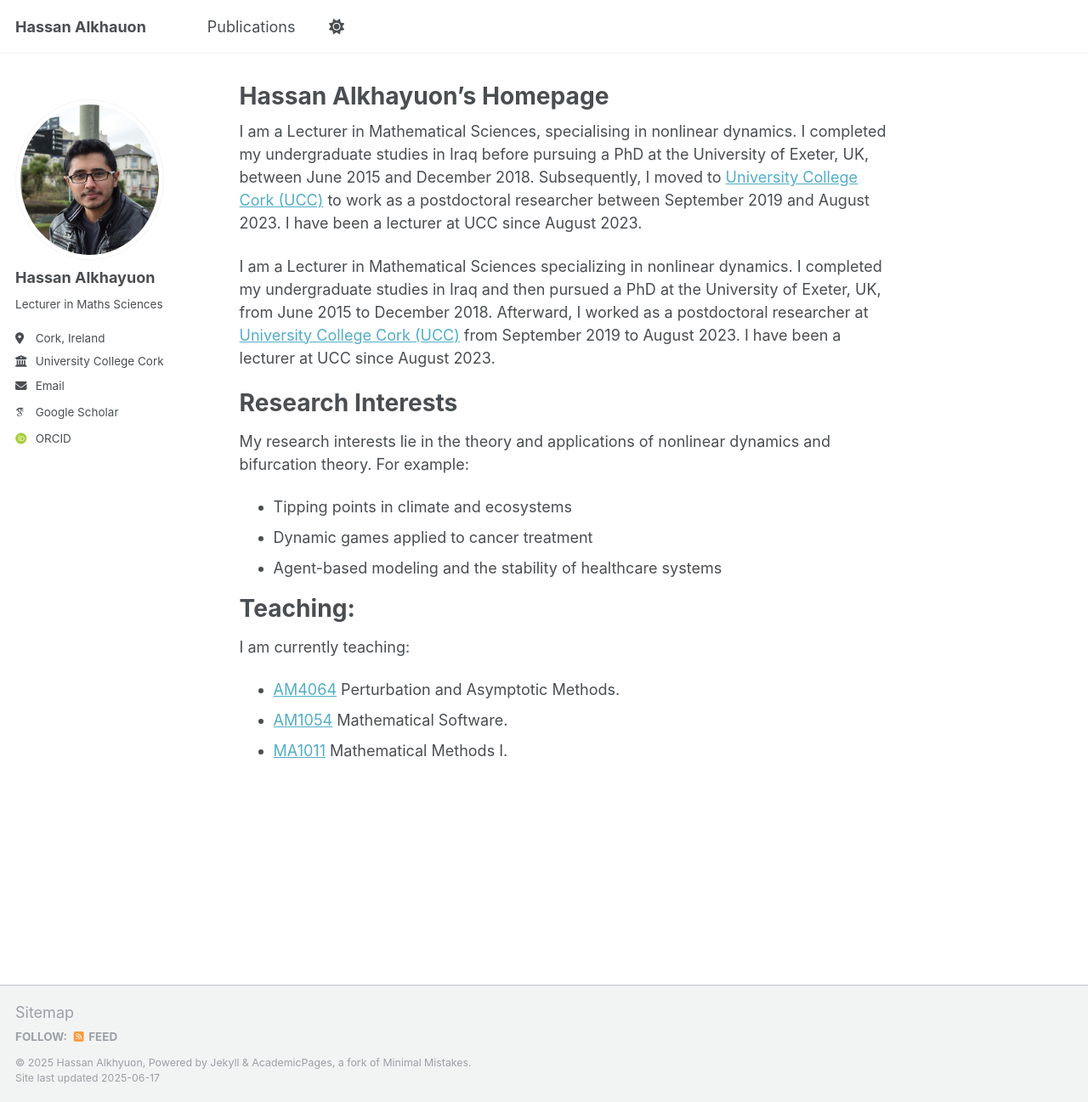
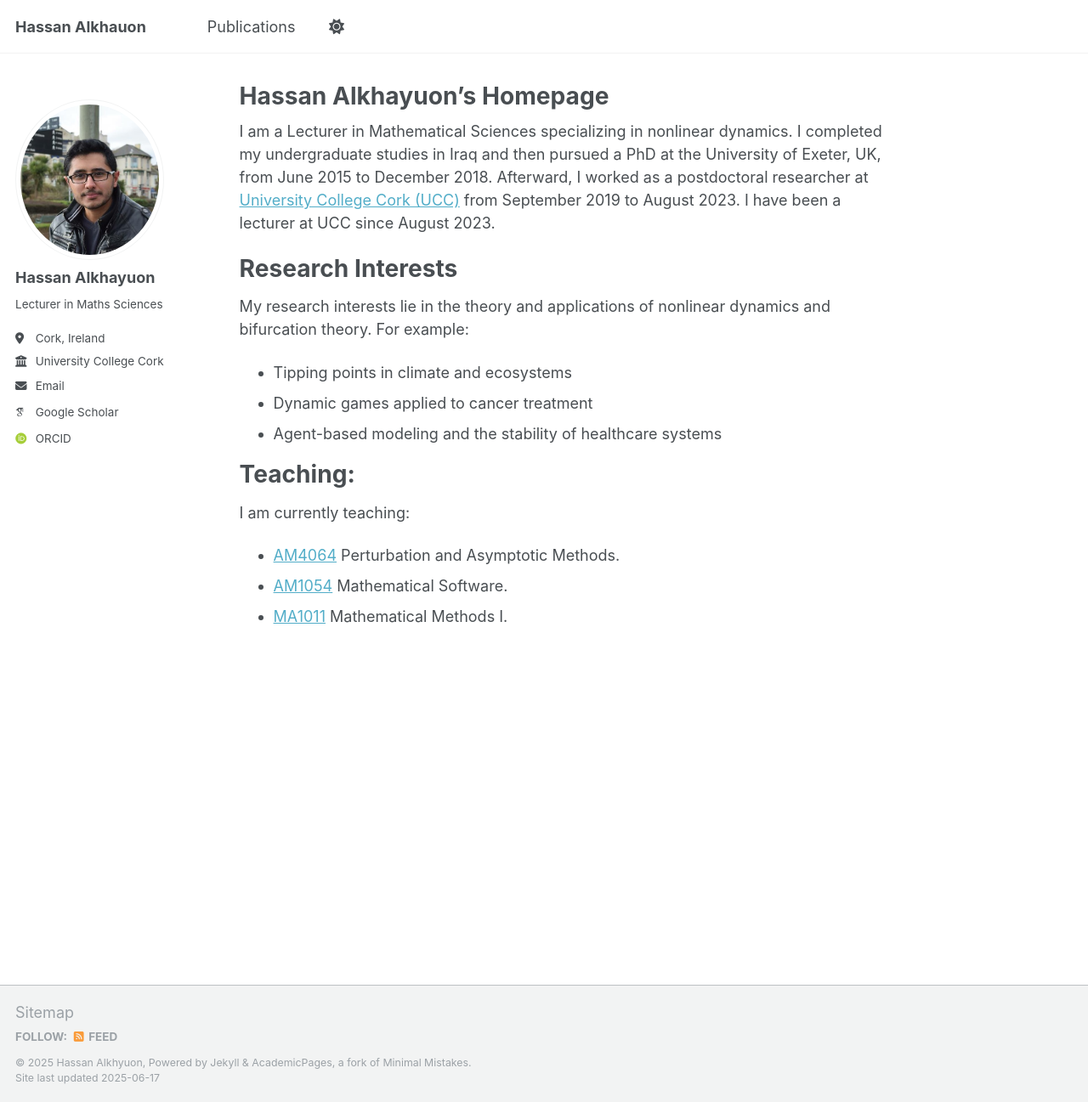
Before and after one commit to hassanalkhayuon/hassanalkhayuon.github.io, a Jekyll site: the page built from _pages/about.md, in a window 1280 px wide and 1297 px high. Shown: the whole window at 85% size. Built offline with Jekyll 4.4.1, drawn with Linux system fonts in a browser that asks for light colours; some web fonts are replaced.

Commit message:
Update about.md

```diff
--- a/_pages/about.md
+++ b/_pages/about.md
@@ -6,12 +6,6 @@ redirect_from:
   - /about/
   - /about.html
 ---
-
-I am a Lecturer in Mathematical Sciences, specialising in nonlinear dynamics.
-I completed my undergraduate studies in Iraq before pursuing a PhD at the University of Exeter, UK, between June 2015 and December 2018.
-Subsequently, I moved to [University College Cork (UCC)](https://www.ucc.ie/en/matsci/) to work as a postdoctoral researcher between September 2019 and August 2023.
-I have been a lecturer at UCC since August 2023.
-
 I am a Lecturer in Mathematical Sciences specializing in nonlinear dynamics.
 I completed my undergraduate studies in Iraq and then pursued a PhD at the University of Exeter, UK, from June 2015 to December 2018.
 Afterward, I worked as a postdoctoral researcher at [University College Cork (UCC)](https://www.ucc.ie/en/matsci/) from September 2019 to August 2023.
```
